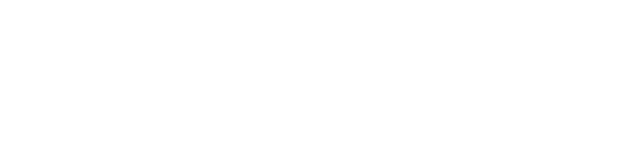
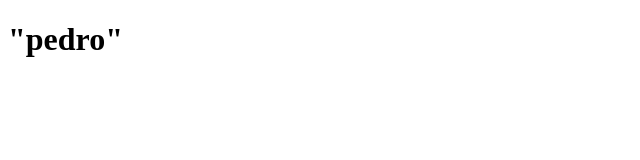
Before and after one commit to padwiggers/versionamento-e-colaboracao, a plain HTML site: page versionamento-e-colaboracao/index.html in a window 1280 px wide. Shown: the whole page, without its empty margins (0-640 px from the left). Drawn offline with Linux system fonts and the light colour scheme.

Commit message:
Update index.html

```diff
--- a/versionamento-e-colaboracao/index.html
+++ b/versionamento-e-colaboracao/index.html
@@ -6,6 +6,6 @@
     <title>Document</title>
 </head>
 <body>
-
+    <h1>"pedro"</h1>
 </body>
 </html>
```
